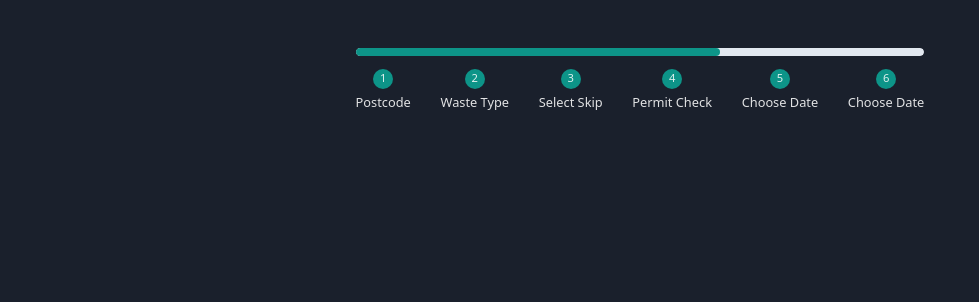
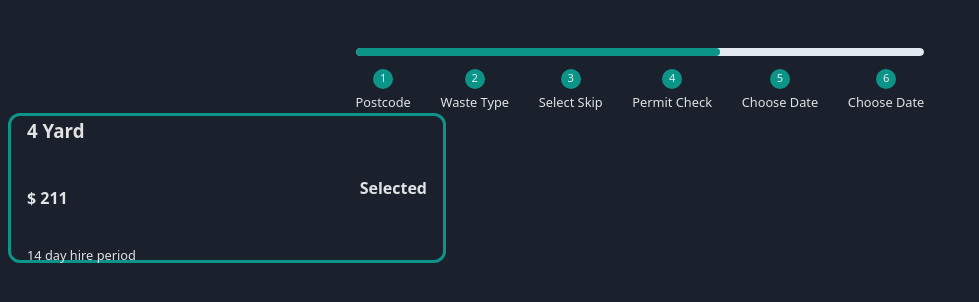
Before and after one commit to MartinMugambi/skip-selector-ui-coding-challenge, a React (Vite) app: page / in a window 1280 px wide. Shown: the top 302 px of the page, without its empty margins (0-979 px from the left). Built offline with nearby package versions, Linux system fonts and the light colour scheme.

Commit message:
add  skipcard component and styling

```diff
--- a/src/App.jsx
+++ b/src/App.jsx
@@ -1,9 +1,11 @@
 import ProgressBarComponent from "./components/progressBar/progressBar";
+import SkipCard from "./components/skipCard/SkipCard";
 
 const App = () => {
   return (
     <main>
       <ProgressBarComponent />
+      <SkipCard />
     </main>
   );
 };
--- /dev/null
+++ b/src/components/skipCard/SkipCard.module.css
@@ -0,0 +1,39 @@
+.skipCardContainer {
+  display: flex;
+  align-items: center;
+  background: var(--card-primary-color);
+  padding: 1rem;
+  width: 25rem;
+  height: 7rem;
+  border-radius: 12px;
+  justify-content: space-between;
+  cursor: pointer;
+}
+
+.skipCardContainerSelected {
+  border: 3px solid var(--primary-background-color);
+}
+
+.skipCardContainer > p {
+  color: var(--selection-color);
+  font-weight: bold;
+}
+
+.skipCardContent {
+  display: flex;
+  flex-direction: column;
+  gap: 0.1rem;
+}
+.skipCardContent h1 {
+  font-weight: bold;
+  color: var(--text-primary-color);
+}
+
+.skipCardContent h4 {
+  color: var(--selection-color);
+}
+
+.skipCardContent > p {
+  font-size: 0.8rem;
+  color: var(--text-secondary-color);
+}
--- a/src/components/skipCard/SkipCard.tsx
+++ b/src/components/skipCard/SkipCard.tsx
@@ -0,0 +1,18 @@
+import React from "react";
+import styles from "./SkipCard.module.css";
+const SkipCard = () => {
+  return (
+    <section
+      className={`${styles.skipCardContainer}  ${styles.skipCardContainerSelected}`}
+    >
+      <section className={styles.skipCardContent}>
+        <h1>4 Yard</h1>
+        <h4>$ 211</h4>
+        <p>14 day hire period</p>
+      </section>
+      <p>Selected</p>
+    </section>
+  );
+};
+
+export default SkipCard;
```
